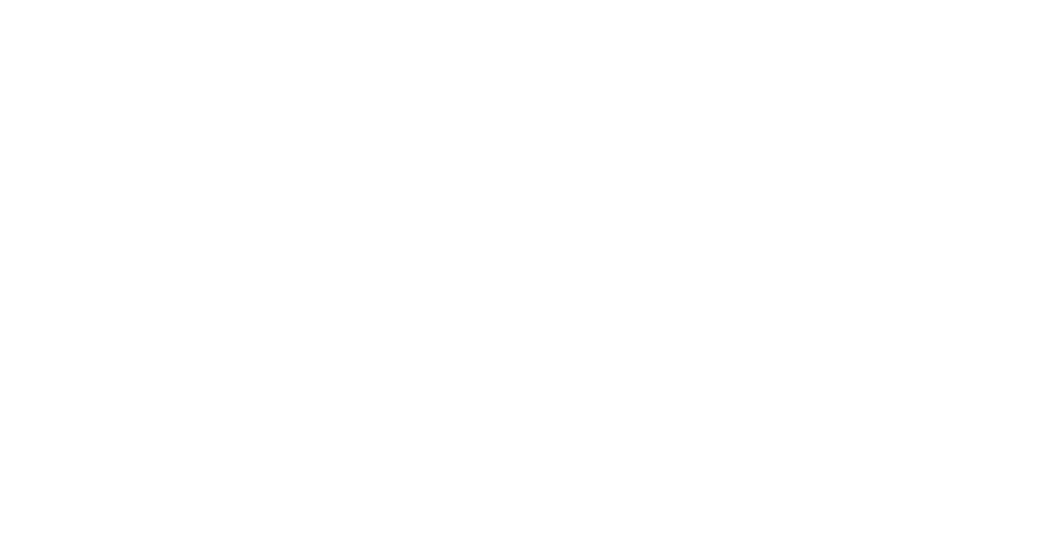
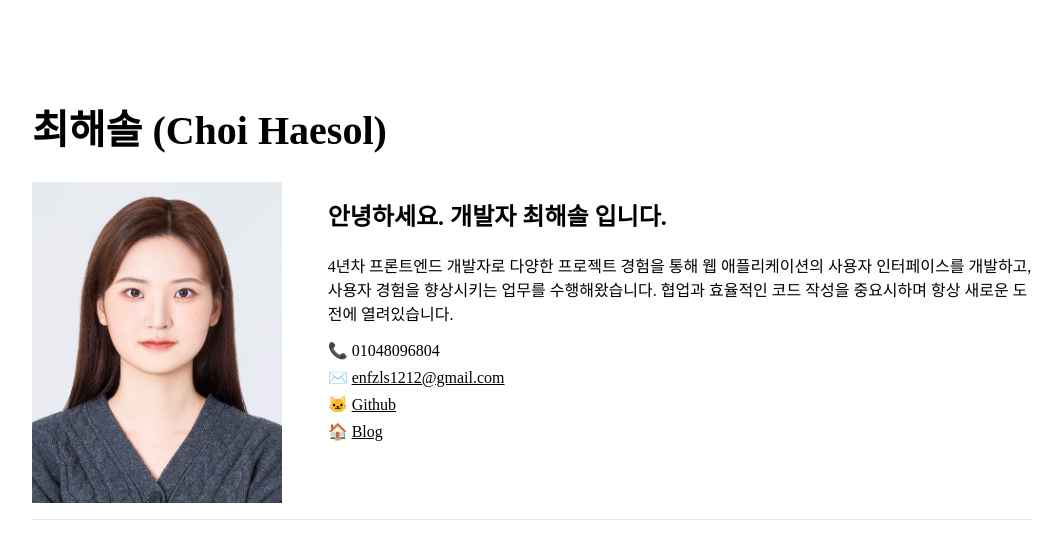
Before and after one commit to ChoiHaesol/resume, a Next.js app: page / in a window 1280 px wide. Shown: the top 542 px of the page, without its empty margins (108-1171 px from the left). Built offline with nearby package versions, Linux system fonts and the light colour scheme.

Commit message:
introduction 섹션 추가

```diff
--- /dev/null
+++ b/app/intro-section.tsx
@@ -0,0 +1,81 @@
+"use client";
+
+// import Image from "next/image";
+import React from "react";
+import styled from "styled-components";
+import profile from "@/public/profile.jpg";
+import { Divider, SectionTitle } from "./styles";
+import Image from "next/image";
+
+//#region
+const Container = styled.div`
+  padding-top: 80px;
+`;
+
+const Title = styled.h1`
+  font-weight: 700;
+  line-height: 1.2;
+  font-size: 40px;
+`;
+
+const IntroductionWrapper = styled.div`
+  display: flex;
+  gap: 46px;
+`;
+
+const Introduction = styled.div``;
+
+const Description = styled.p`
+  white-space: pre-wrap;
+  word-break: break-word;
+`;
+
+const LinkWrapper = styled.div`
+  margin: 16px 0;
+`;
+
+const LinkItem = styled.p`
+  margin: 8px 0;
+  a {
+    text-decoration: underline;
+  }
+`;
+//#endregion
+
+const IntroSection = () => {
+  return (
+    <Container>
+      <Title>최해솔 (Choi Haesol)</Title>
+
+      <IntroductionWrapper>
+        <Image src={profile} alt="test" width={250} />
+
+        <Introduction>
+          <SectionTitle>안녕하세요. 개발자 최해솔 입니다.</SectionTitle>
+          <Description>
+            4년차 프론트엔드 개발자로 다양한 프로젝트 경험을 통해 웹
+            애플리케이션의 사용자 인터페이스를 개발하고, 사용자 경험을
+            향상시키는 업무를 수행해왔습니다. 협업과 효율적인 코드 작성을
+            중요시하며 항상 새로운 도전에 열려있습니다.
+          </Description>
+
+          <LinkWrapper>
+            <LinkItem>📞 01048096804</LinkItem>
+            <LinkItem>
+              ✉️ <a href="mailto:enfzls1212@gmail.com">enfzls1212@gmail.com</a>
+            </LinkItem>
+            <LinkItem>
+              🐱 <a href="https://github.com/ChoiHaesol">Github</a>
+            </LinkItem>
+            <LinkItem>
+              🏠 <a href="https://velog.io/@doryyy/posts">Blog</a>
+            </LinkItem>
+          </LinkWrapper>
+        </Introduction>
+      </IntroductionWrapper>
+      <Divider />
+    </Container>
+  );
+};
+
+export default IntroSection;
--- a/app/page.tsx
+++ b/app/page.tsx
@@ -1,14 +1,19 @@
 "use client";
 
 import styled from "styled-components";
+import IntroSection from "./Intro-section";
 
 //#region
 const Continer = styled.div`
-  max-width: 1920px;
-  min-width: 1380px;
+  max-width: 1000px;
+  margin: 0 auto;
 `;
 //#endregion
 
 export default function Home() {
-  return <div></div>;
+  return (
+    <Continer>
+      <IntroSection />
+    </Continer>
+  );
 }
--- /dev/null
+++ b/app/styles.ts
@@ -0,0 +1,15 @@
+import styled from "styled-components";
+
+export const Divider = styled.div`
+  width: 100%;
+  height: 1px;
+  visibility: visible;
+  border-bottom: 1px solid rgba(0, 0, 0, 0.1);
+  margin: 16px 0;
+`;
+
+export const SectionTitle = styled.h2`
+  font-weight: 600;
+  font-size: 1.5em;
+  line-height: 1.3;
+`;
```
Also changed, not shown: public/profile.jpg (added).
